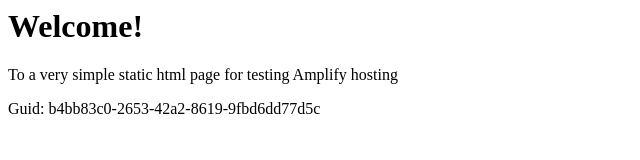
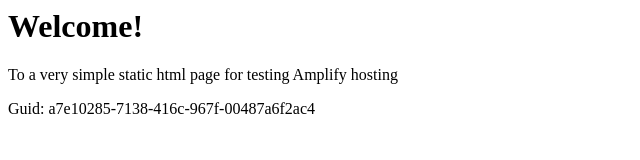
Before and after one commit to aws-aemilia-pdx/Github-PR-Commit-Integration-Test-DoNotTouch-GithubWebhookPreviewCanaryTest-v1-gamma-us-west-2, a website: page src/index.html in a window 1280 px wide. Shown: the full height of the page, 0-640 px from the left. Drawn offline with Linux system fonts and the light colour scheme.

Commit message:
commit from integ tests

```diff
--- a/src/index.html
+++ b/src/index.html
@@ -12,6 +12,6 @@
 <body>
     <h1>Welcome!</h1>
     <p>To a very simple static html page for testing Amplify hosting</p>
-    <p>Guid: b4bb83c0-2653-42a2-8619-9fbd6dd77d5c</p></body>
+    <p>Guid: a7e10285-7138-416c-967f-00487a6f2ac4</p></body>
 
 </html>
```
